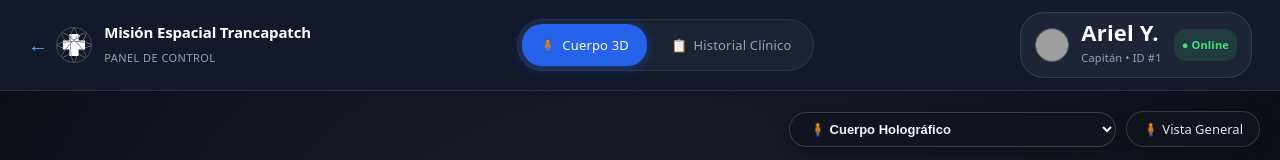
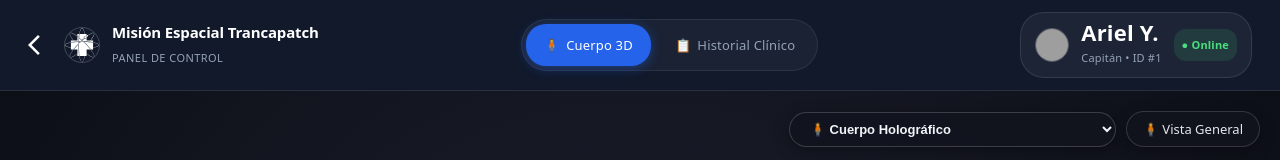
Before and after one commit to TrancaPatch/space-app-2026-frontend, a React (Vite) app: page /body/1 in a window 1280 px wide. Shown: the top 160 px of the page. Built offline with nearby package versions, Linux system fonts and the light colour scheme; no server answers; grey boxes are pictures that could not be loaded.

Commit message:
feat: replace back arrow with material icon in navbar

```diff
--- a/src/components/Navbar.tsx
+++ b/src/components/Navbar.tsx
@@ -14,7 +14,9 @@ export function Navbar() {
     <header className="main-navbar">
       <div className="navbar-brand">
         <NavLink to="/" className="brand-link" title="Volver al Panel Principal">
-          <span className="brand-back-arrow">←</span>
+          <span className="material-symbols-outlined">
+            arrow_back_ios
+          </span>
           <img src="/avatars/logo_ProtOn.svg" alt="App" className="brand-mini-logo" />
           <div className="brand-text">
             <strong>Misión Espacial Trancapatch</strong>
```
